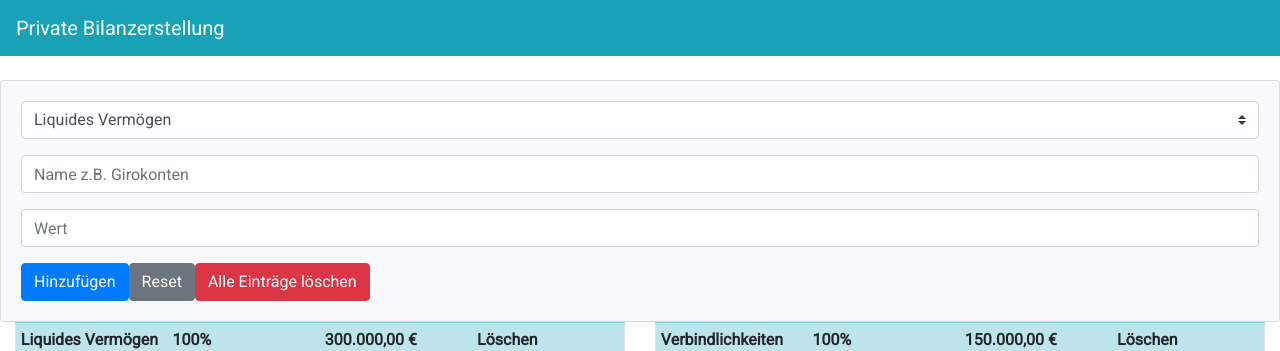
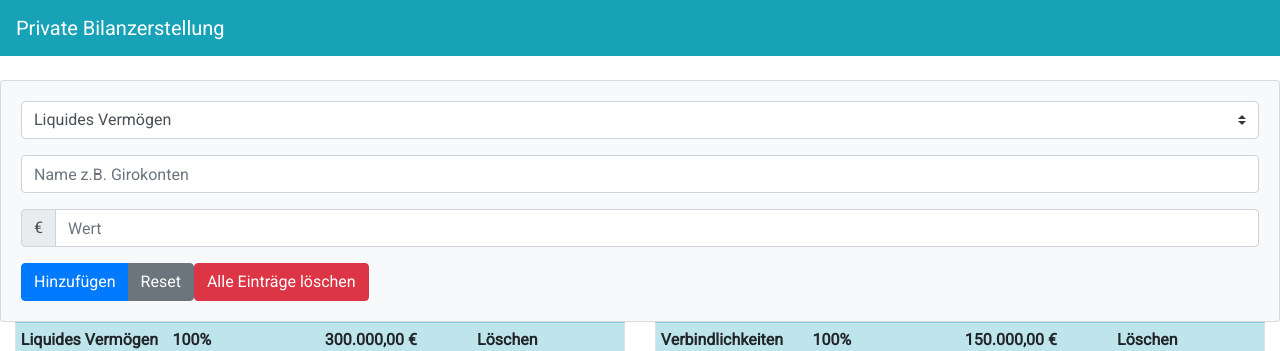
Before and after one commit to afshad1/pbs, a Vue app: page / in a window 1280 px wide. Shown: the top 351 px of the page. Built offline with nearby package versions, Linux system fonts and the light colour scheme.

Commit message:
add currency symbol in form

```diff
--- a/src/components/PBSForm.vue
+++ b/src/components/PBSForm.vue
@@ -1,7 +1,7 @@
 <template>
   <div>
     <b-card bg-variant="light">
-     <b-form @reset="onReset" @submit="onSubmit" @delete="onDelete" v-if="show">
+     <b-form @reset="onReset" @submit="onSubmit" v-if="show">
       <b-form-group id="input-group-1" label-for="input-1">
         <b-form-select
           id="input-1"
@@ -22,18 +22,24 @@
       </b-form-group>
 
       <b-form-group id="input-group-3" label-for="input-3">
+        <b-input-group>
+            <b-input-group-text slot="prepend">
+              {{ this.getCurrencySymbol1() }}</b-input-group-text>
           <b-form-input
             id="input-3"
             type="number"
             v-model="form.value"
             placeholder="Wert"
           ></b-form-input>
+        </b-input-group>
       </b-form-group>
 
+      <b-button-group>
       <b-button type="submit" variant="primary">Hinzufügen</b-button>
       <b-button type="reset" variant="secondary">Reset</b-button>
-      <b-button type="delete" variant="danger">Alle Einträge löschen</b-button>
+      </b-button-group>
 
+      <b-button type="button" @click="onDelete" variant="danger">Alle Einträge löschen</b-button>
 
     </b-form>
     </b-card>
@@ -88,7 +94,8 @@ export default {
       });
     },
     onDelete() {
-      return true;
+      this.$emit('inputData', { cmd: 'delete' });
+      // this.clearForm();
     },
     createEntry() {
       const newEntry = {
@@ -103,6 +110,9 @@ export default {
       this.form.name = '';
       this.form.value = '';
     },
+    getCurrencySymbol1() {
+      return this.getCurrencySymbol();
+    },
   },
 };
 </script>
--- a/src/components/PBSTable.vue
+++ b/src/components/PBSTable.vue
@@ -165,7 +165,18 @@ export default {
   },
   watch: {
     formData() {
-      this.pbsdata.push(this.formData);
+      if (this.formData.cmd === 'delete') {
+        // Remove All
+        const result = new Intl.NumberFormat('de-DE', {
+          style: 'currency',
+          currency: 'EUR',
+        }).formatToParts(100);
+        console.log(result);
+        this.pbsdata = [];
+      } else {
+        // Add form data to array
+        this.pbsdata.push(this.formData);
+      }
     },
   },
 };
--- a/src/main.js
+++ b/src/main.js
@@ -24,6 +24,14 @@ Vue.mixin({
       }).format(num);
       return result;
     },
+    // TODO: Proper internationlization
+    getCurrencySymbol() {
+      const result = new Intl.NumberFormat('de-DE', {
+        style: 'currency',
+        currency: 'EUR',
+      }).formatToParts(0).find((x) => x.type === 'currency').value;
+      return result;
+    },
   },
 });
 
```
Lines whose indentation alone changed are shown as unchanged.
